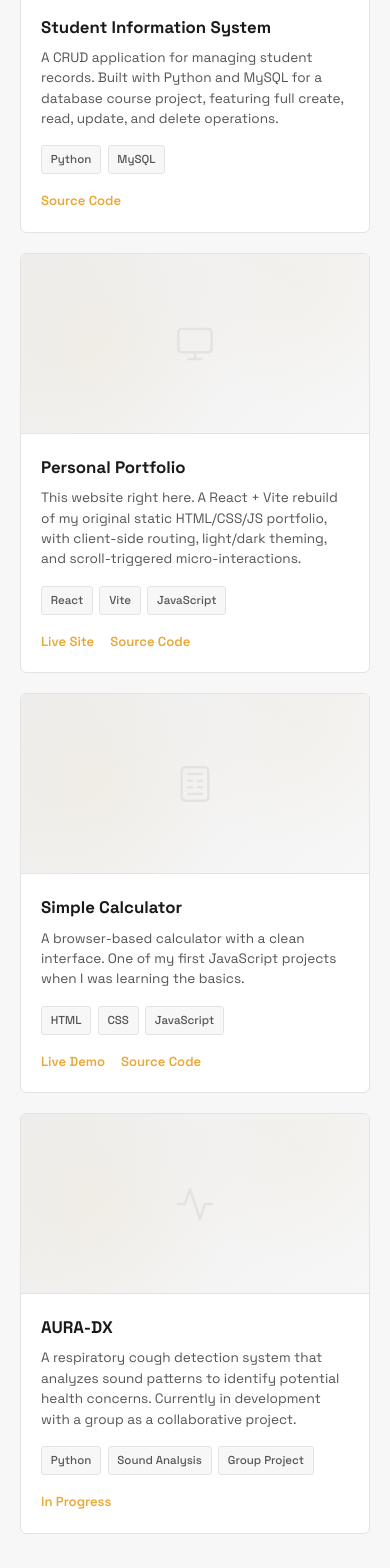
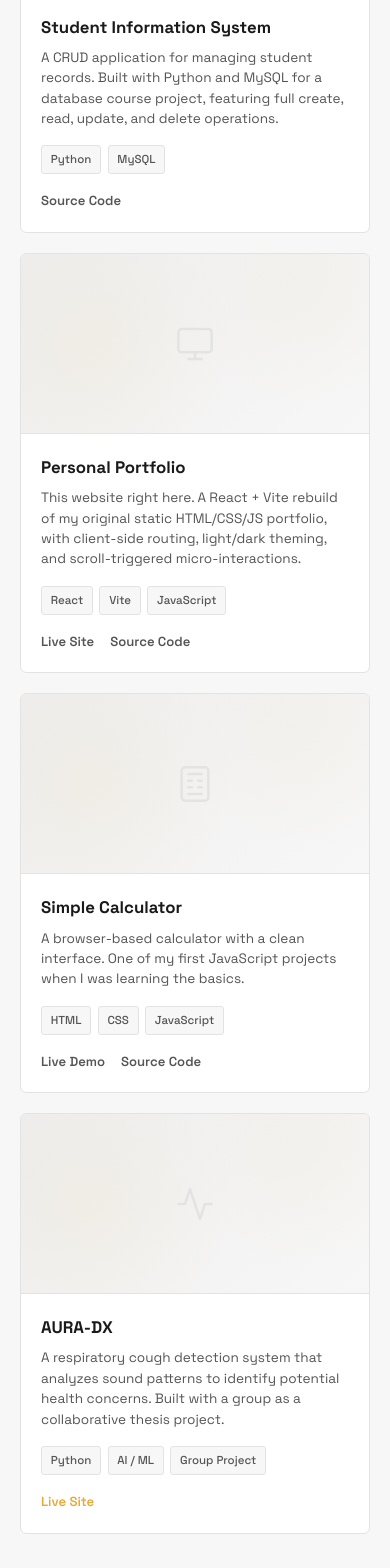
Before and after one commit to michaelharvy/michael-harvy-portfolio, a React (Vite) app: page /projects in a window 390 px wide. Shown: the part 422-1990 px from the top of the page. Built offline with nearby package versions, Linux system fonts and the light colour scheme.

Commit message:
Polish: per-page SEO, lazy routes, project links, mobile menu a11y, React/Vite skills

```diff
--- /dev/null
+++ b/src/hooks/usePageMeta.jsx
@@ -0,0 +1,16 @@
+import { useEffect } from 'react'
+
+export function usePageMeta(title, description) {
+  useEffect(() => {
+    if (title) document.title = title
+    if (description) {
+      let meta = document.querySelector('meta[name="description"]')
+      if (!meta) {
+        meta = document.createElement('meta')
+        meta.name = 'description'
+        document.head.appendChild(meta)
+      }
+      meta.setAttribute('content', description)
+    }
+  }, [title, description])
+}
--- a/src/pages/About.jsx
+++ b/src/pages/About.jsx
@@ -1,11 +1,16 @@
 import { Link } from 'react-router-dom'
 import ProfileImg from '../components/ProfileImg'
+import { usePageMeta } from '../hooks/usePageMeta'
 import { useReveal } from '../hooks/useReveal'
 import { useTilt } from '../hooks/useTilt'
 
 export default function About() {
   const revealRef = useReveal({ threshold: 0.1 })
   const tiltRef = useTilt({ maxX: 2, maxY: 2, perspective: 600, lift: 0 })
+  usePageMeta(
+    'About — Michael Harvy M. Nepomuceno',
+    'A bit about Michael Harvy M. Nepomuceno — a driven Computer Engineering student passionate about sleek interfaces, real software, and AI-powered apps.',
+  )
 
   return (
     <section className="section" ref={revealRef}>
--- a/src/pages/Contact.jsx
+++ b/src/pages/Contact.jsx
@@ -1,7 +1,12 @@
+import { usePageMeta } from '../hooks/usePageMeta'
 import { useReveal } from '../hooks/useReveal'
 
 export default function Contact() {
   const revealRef = useReveal({ threshold: 0.1 })
+  usePageMeta(
+    'Contact — Michael Harvy M. Nepomuceno',
+    'Get in touch with Michael Harvy M. Nepomuceno — open to questions, project ideas, and collaborations.',
+  )
 
   return (
     <section className="section" ref={revealRef}>
--- a/src/pages/Experience.jsx
+++ b/src/pages/Experience.jsx
@@ -1,9 +1,14 @@
+import { usePageMeta } from '../hooks/usePageMeta'
 import { useReveal } from '../hooks/useReveal'
 import { useStaggerReveal } from '../hooks/useStaggerReveal'
 
 export default function Experience() {
   const revealRef = useReveal({ threshold: 0.1 })
   const timelineRef = useStaggerReveal()
+  usePageMeta(
+    'Experience — Michael Harvy M. Nepomuceno',
+    'Education and project timeline of Michael Harvy M. Nepomuceno — from C++ foundations to AI-powered systems at URS Morong.',
+  )
 
   return (
     <section className="section" ref={revealRef}>
--- a/src/pages/Home.jsx
+++ b/src/pages/Home.jsx
@@ -1,6 +1,7 @@
 import { useEffect, useRef, useState } from 'react'
 import { Link } from 'react-router-dom'
 import ProfileImg from '../components/ProfileImg'
+import { usePageMeta } from '../hooks/usePageMeta'
 import { useReveal } from '../hooks/useReveal'
 
 const PHRASES = ['web developer', 'problem solver', 'CPE student', 'lifelong learner']
@@ -40,6 +41,10 @@ function useTypewriter(phrases) {
 export default function Home() {
   const revealRef = useReveal({ threshold: 0.1 })
   const typed = useTypewriter(PHRASES)
+  usePageMeta(
+    'Michael Harvy M. Nepomuceno — Web Developer Portfolio',
+    'Portfolio of Michael Harvy M. Nepomuceno — a 4th year Computer Programming Engineering student who builds things for the web.',
+  )
 
   return (
     <section className="hero" ref={revealRef}>
--- a/src/pages/Projects.jsx
+++ b/src/pages/Projects.jsx
@@ -1,5 +1,37 @@
+import { usePageMeta } from '../hooks/usePageMeta'
 import { useReveal } from '../hooks/useReveal'
 import { useTilt } from '../hooks/useTilt'
+
+const PROJECTS = [
+  {
+    icon: <><path d="M14 2H6a2 2 0 0 0-2 2v16a2 2 0 0 0 2 2h12a2 2 0 0 0 2-2V8z" /><polyline points="14 2 14 8 20 8" /><line x1="16" y1="13" x2="8" y2="13" /><line x1="16" y1="17" x2="8" y2="17" /><polyline points="10 9 9 9 8 9" /></>,
+    title: 'Student Information System',
+    desc: 'A CRUD application for managing student records. Built with Python and MySQL for a database course project, featuring full create, read, update, and delete operations.',
+    tags: ['Python', 'MySQL'],
+    links: [{ label: 'Source Code', url: '' }],
+  },
+  {
+    icon: <><rect x="2" y="3" width="20" height="14" rx="2" /><line x1="8" y1="21" x2="16" y2="21" /><line x1="12" y1="17" x2="12" y2="21" /></>,
+    title: 'Personal Portfolio',
+    desc: 'This website right here. A React + Vite rebuild of my original static HTML/CSS/JS portfolio, with client-side routing, light/dark theming, and scroll-triggered micro-interactions.',
+    tags: ['React', 'Vite', 'JavaScript'],
+    links: [{ label: 'Live Site', url: '' }, { label: 'Source Code', url: '' }],
+  },
+  {
+    icon: <><rect x="4" y="2" width="16" height="20" rx="2" /><line x1="8" y1="6" x2="16" y2="6" /><line x1="8" y1="10" x2="10" y2="10" /><line x1="14" y1="10" x2="16" y2="10" /><line x1="8" y1="14" x2="10" y2="14" /><line x1="14" y1="14" x2="16" y2="14" /><line x1="8" y1="18" x2="16" y2="18" /></>,
+    title: 'Simple Calculator',
+    desc: 'A browser-based calculator with a clean interface. One of my first JavaScript projects when I was learning the basics.',
+    tags: ['HTML', 'CSS', 'JavaScript'],
+    links: [{ label: 'Live Demo', url: '' }, { label: 'Source Code', url: '' }],
+  },
+  {
+    icon: <path d="M22 12h-4l-3 9L9 3l-3 9H2" />,
+    title: 'AURA-DX',
+    desc: 'A respiratory cough detection system that analyzes sound patterns to identify potential health concerns. Built with a group as a collaborative thesis project.',
+    tags: ['Python', 'AI / ML', 'Group Project'],
+    links: [{ label: 'Live Site', url: 'https://aura-dx.xyz' }],
+  },
+]
 
 function ProjectCard({ icon, title, desc, tags, links }) {
   const tiltRef = useTilt({ maxX: 3, maxY: 3, perspective: 800, lift: -6 })
@@ -15,7 +47,13 @@ function ProjectCard({ icon, title, desc, tags, links }) {
           {tags.map((t) => <span key={t}>{t}</span>)}
         </div>
         <div className="project-links">
-          {links.map((l) => <a key={l} href="#">{l}</a>)}
+          {links.map((link) =>
+            link.url ? (
+              <a key={link.label} href={link.url} target="_blank" rel="noopener noreferrer">{link.label}</a>
+            ) : (
+              <span key={link.label}>{link.label}</span>
+            ),
+          )}
         </div>
       </div>
     </div>
@@ -24,6 +62,10 @@ function ProjectCard({ icon, title, desc, tags, links }) {
 
 export default function Projects() {
   const revealRef = useReveal({ threshold: 0.1 })
+  usePageMeta(
+    'Projects — Michael Harvy M. Nepomuceno',
+    'Projects built by Michael Harvy M. Nepomuceno — student information system, personal portfolio, calculator, and the AURA-DX cough detection system.',
+  )
 
   return (
     <section className="section" ref={revealRef}>
@@ -31,39 +73,9 @@ export default function Projects() {
       <p className="section-label fade-up">04 &mdash; Projects</p>
       <h2 className="section-title fade-up">Things I've built</h2>
       <div className="projects-grid">
-
-        <ProjectCard
-          icon={<><path d="M14 2H6a2 2 0 0 0-2 2v16a2 2 0 0 0 2 2h12a2 2 0 0 0 2-2V8z" /><polyline points="14 2 14 8 20 8" /><line x1="16" y1="13" x2="8" y2="13" /><line x1="16" y1="17" x2="8" y2="17" /><polyline points="10 9 9 9 8 9" /></>}
-          title="Student Information System"
-          desc="A CRUD application for managing student records. Built with Python and MySQL for a database course project, featuring full create, read, update, and delete operations."
-          tags={['Python', 'MySQL']}
-          links={['Source Code']}
-        />
-
-        <ProjectCard
-          icon={<><rect x="2" y="3" width="20" height="14" rx="2" /><line x1="8" y1="21" x2="16" y2="21" /><line x1="12" y1="17" x2="12" y2="21" /></>}
-          title="Personal Portfolio"
-          desc="This website right here. A React + Vite rebuild of my original static HTML/CSS/JS portfolio, with client-side routing, light/dark theming, and scroll-triggered micro-interactions."
-          tags={['React', 'Vite', 'JavaScript']}
-          links={['Live Site', 'Source Code']}
-        />
-
-        <ProjectCard
-          icon={<><rect x="4" y="2" width="16" height="20" rx="2" /><line x1="8" y1="6" x2="16" y2="6" /><line x1="8" y1="10" x2="10" y2="10" /><line x1="14" y1="10" x2="16" y2="10" /><line x1="8" y1="14" x2="10" y2="14" /><line x1="14" y1="14" x2="16" y2="14" /><line x1="8" y1="18" x2="16" y2="18" /></>}
-          title="Simple Calculator"
-          desc="A browser-based calculator with a clean interface. One of my first JavaScript projects when I was learning the basics."
-          tags={['HTML', 'CSS', 'JavaScript']}
-          links={['Live Demo', 'Source Code']}
-        />
-
-        <ProjectCard
-          icon={<path d="M22 12h-4l-3 9L9 3l-3 9H2" />}
-          title="AURA-DX"
-          desc="A respiratory cough detection system that analyzes sound patterns to identify potential health concerns. Currently in development with a group as a collaborative project."
-          tags={['Python', 'Sound Analysis', 'Group Project']}
-          links={['In Progress']}
-        />
-
+        {PROJECTS.map((project) => (
+          <ProjectCard key={project.title} {...project} />
+        ))}
       </div>
     </section>
   )
--- a/src/styles/global.css
+++ b/src/styles/global.css
@@ -1568,6 +1568,12 @@ main {
     opacity: 0.7;
 }
 
+.project-links span {
+    font-size: 0.82rem;
+    color: var(--text-dim);
+    font-weight: 600;
+}
+
 /* ========================================
    CONTACT
    ======================================== */
@@ -1740,6 +1746,34 @@ footer span {
         opacity: 0;
         transform: translateY(-8px);
     }
+}
+
+/* route lazy-load fallback */
+.route-loader {
+    min-height: 55vh;
+    display: flex;
+    align-items: center;
+    justify-content: center;
+    font-size: 0.82rem;
+    font-weight: 600;
+    letter-spacing: 2px;
+    text-transform: uppercase;
+    color: var(--text-dim);
+}
+
+.route-loader::after {
+    content: '';
+    width: 18px;
+    height: 18px;
+    margin-left: 0.7rem;
+    border: 2px solid var(--border);
+    border-top-color: var(--accent);
+    border-radius: 50%;
+    animation: routeSpin 0.7s linear infinite;
+}
+
+@keyframes routeSpin {
+    to { transform: rotate(360deg); }
 }
 
 /* ========================================
```
Also changed, not shown: src/App.jsx (+10 -7 lines), src/components/Navbar.jsx (+27 -2 lines), src/pages/Skills.jsx (+7 -0 lines).
